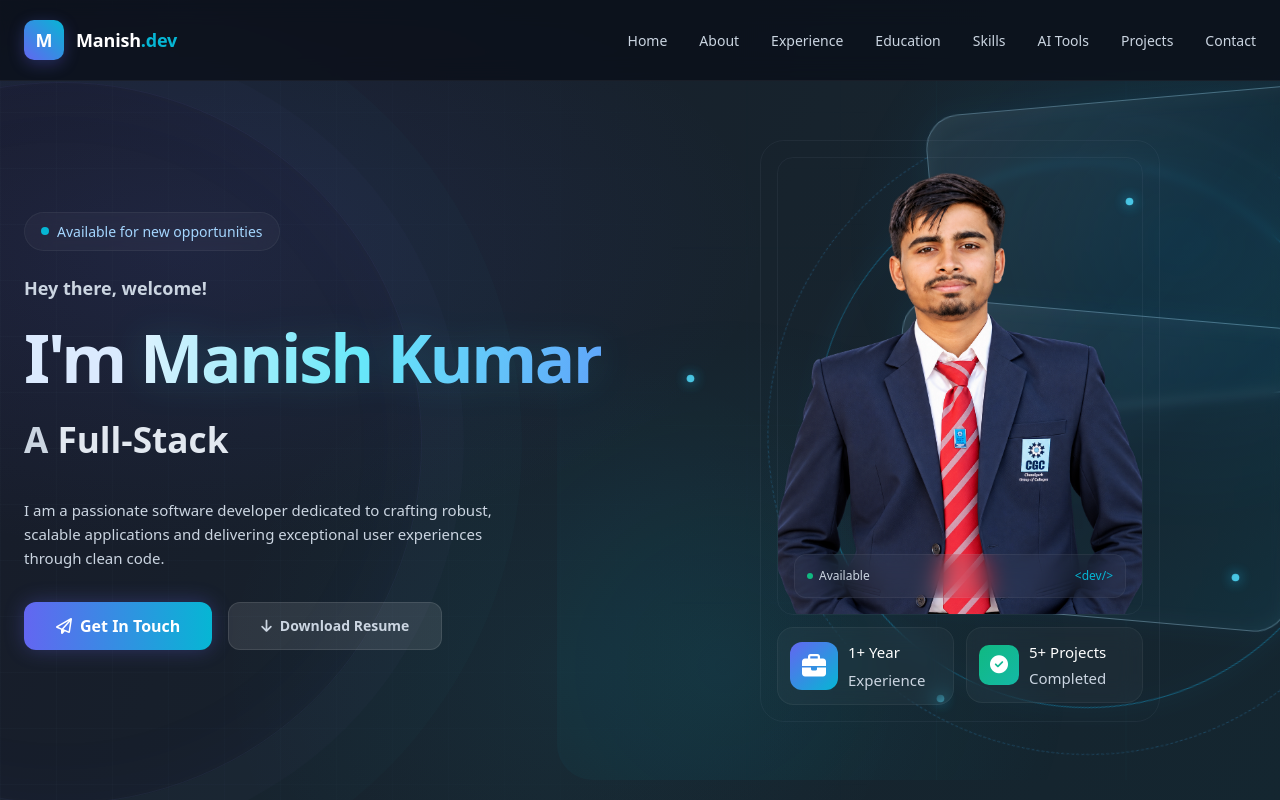
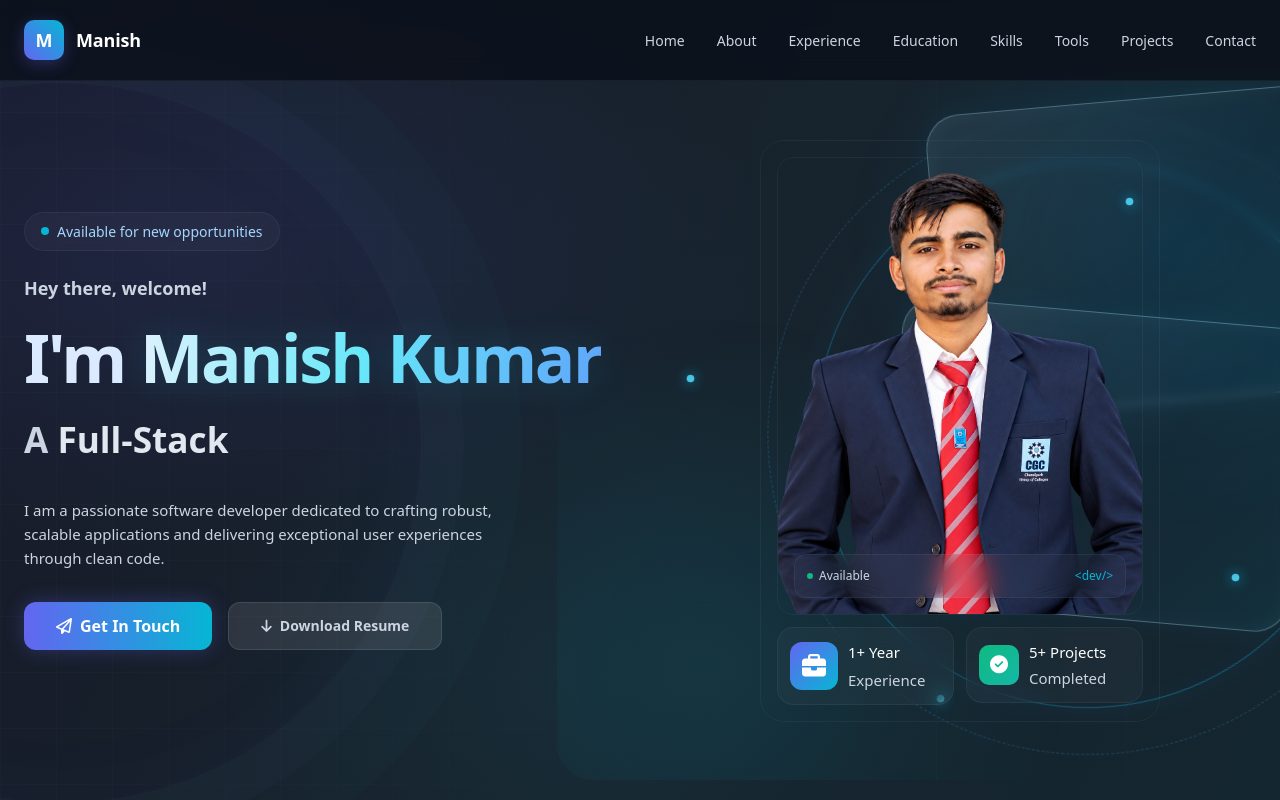
Before and after one commit to manish25er-2003/Portfolio1, a React (Vite) app: page / in a window 1280 px wide. Shown: the top 800 px of the page. Built offline with nearby package versions, Linux system fonts and the light colour scheme.

Commit message:
Update portfolio skills section and branding

```diff
--- a/src/portfolio.jsx
+++ b/src/portfolio.jsx
@@ -10,36 +10,47 @@ const portfolioNav = [
   { label: "Experience", href: "#experience" },
   { label: "Education", href: "#education" },
   { label: "Skills", href: "#skills" },
-  { label: "AI Tools", href: "#ai-tools" },
+  { label: "Tools", href: "#ai-tools" },
   { label: "Projects", href: "#projects" },
   { label: "Contact", href: "#contact" },
 ];
 
 const skillGroups = [
   {
-    title: "Frontend",
-    items: [
-      "HTML5",
-      "CSS3",
-      "JavaScript",
-      "React",
-      "Responsive Design",
-      "Tailwind CSS",
-    ],
-    icon: "👨‍💻",
+    title: "CMS & Design",
+    items: ["WordPress", "Shopify", "Elementor", "Framer"],
+    icon: "🧩",
     color: "indigo",
   },
   {
-    title: "Backend & DB",
-    items: ["PHP", "Java", "Laravel", "REST APIs", "MySQL", "MongoDB"],
-    icon: "⚙️",
+    title: "Frontend",
+    items: ["HTML", "CSS", "JavaScript", "React.js"],
+    icon: "💻",
     color: "cyan",
   },
   {
-    title: "Tools & Others",
-    items: ["Git & GitHub", "VS Code", "WordPress", "UI/UX Basics", "Firebase"],
+    title: "Backend",
+    items: ["PHP", "Laravel", "Node.js", "REST APIs"],
+    icon: "⚙️",
+    color: "emerald",
+  },
+  {
+    title: "Database",
+    items: ["MySQL", "MongoDB", "Firebase"],
+    icon: "🗄️",
+    color: "purple",
+  },
+  {
+    title: "Cloud & Deployment",
+    items: ["Cloudflare", "Firebase Hosting", "GitHub", "DNS", "SSL/TLS"],
+    icon: "☁️",
+    color: "sky",
+  },
+  {
+    title: "Tools",
+    items: ["Git", "GitHub", "Postman", "VS Code"],
     icon: "🛠️",
-    color: "emerald",
+    color: "orange",
   },
 ];
 
@@ -1704,7 +1715,7 @@ export default function PortfolioPage() {
                 letterSpacing: "-0.01em",
               }}
             >
-              Manish<span style={{ color: "#06b6d4" }}>.dev</span>
+              Manish
             </span>
           </a>
 
```
